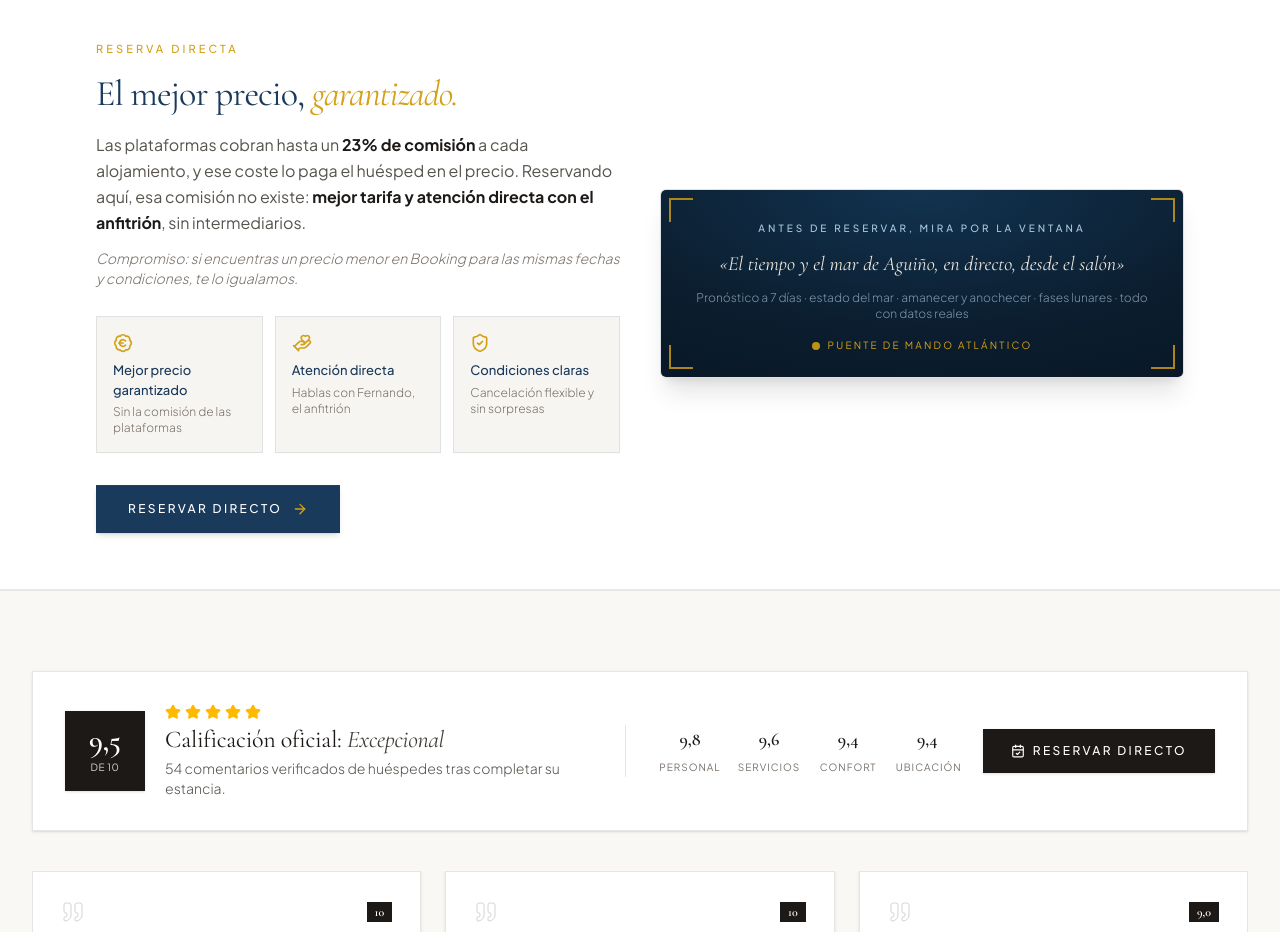
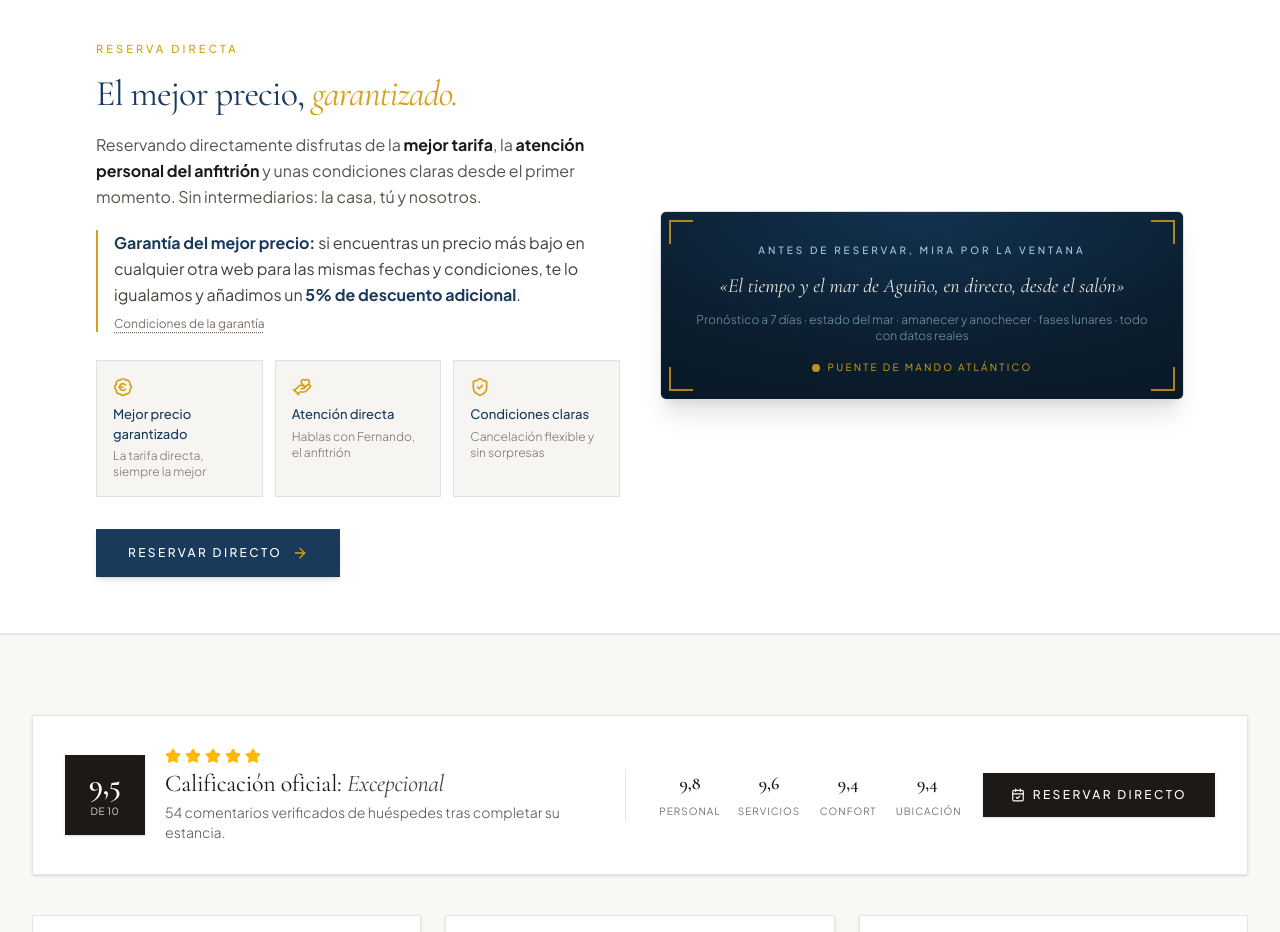
Before and after one commit to fmartinez31416/illas-atlanticas-web, a React (Vite) app: page / in a window 1280 px wide. Shown: the part 1040-1972 px from the top of the page. Built offline with nearby package versions, Linux system fonts and the light colour scheme; no server answers.

Commit message:
fix: sección reserva directa en tono positivo — fuera comisiones/OTAs, solo garantía de mejor precio con condiciones creíbles

```diff
--- a/src/components/DirectBookingSection.tsx
+++ b/src/components/DirectBookingSection.tsx
@@ -20,21 +20,37 @@ export function DirectBookingSection({ onOpenBooking }: DirectBookingSectionProp
                 El mejor precio, <span className="italic text-[#D4A017]">garantizado.</span>
               </h2>
               <p className="text-stone-600 mt-4 leading-relaxed max-w-xl">
-                Las plataformas cobran hasta un <strong className="text-stone-900">23% de comisión</strong> a cada
-                alojamiento, y ese coste lo paga el huésped en el precio. Reservando aquí, esa comisión
-                no existe: <strong className="text-stone-900">mejor tarifa y atención directa con el anfitrión</strong>,
-                sin intermediarios.
+                Reservando directamente disfrutas de la <strong className="text-stone-900">mejor tarifa</strong>,
+                la <strong className="text-stone-900">atención personal del anfitrión</strong> y unas
+                condiciones claras desde el primer momento. Sin intermediarios: la casa, tú y nosotros.
               </p>
-              <p className="text-sm text-stone-500 mt-3 font-light italic">
-                Compromiso: si encuentras un precio menor en Booking para las mismas fechas y condiciones,
-                te lo igualamos.
-              </p>
+
+              {/* Garantía del mejor precio */}
+              <div className="mt-5 border-l-2 border-[#D4A017] pl-4">
+                <p className="text-stone-700 leading-relaxed">
+                  <strong className="text-[#1A3A5C]">Garantía del mejor precio:</strong> si encuentras un
+                  precio más bajo en cualquier otra web para las mismas fechas y condiciones, te lo
+                  igualamos y añadimos un <strong className="text-[#1A3A5C]">5% de descuento adicional</strong>.
+                </p>
+                <details className="mt-2 group">
+                  <summary className="text-xs text-stone-500 underline decoration-dotted underline-offset-4 cursor-pointer hover:text-[#1A3A5C] transition-colors list-none">
+                    Condiciones de la garantía
+                  </summary>
+                  <ul className="mt-3 space-y-1.5 text-xs text-stone-500 font-light leading-relaxed">
+                    <li>• Mismo alojamiento, mismas fechas y mismo número de huéspedes.</li>
+                    <li>• Mismas condiciones de reserva y cancelación.</li>
+                    <li>• Precio público y reservable en el momento de la comparación (quedan fuera errores manifiestos, tarifas de puntos o programas cerrados).</li>
+                    <li>• Solicítala dentro de las 24 h siguientes a tu reserva directa, antes de la llegada.</li>
+                    <li>• La diferencia se aplica sobre el precio total de la estancia.</li>
+                  </ul>
+                </details>
+              </div>
 
               <div className="grid grid-cols-1 sm:grid-cols-3 gap-3 mt-7">
                 <div className="border border-[#1A3A5C]/10 bg-[#EBE6DD]/40 p-4">
                   <BadgeEuro className="w-5 h-5 text-[#D4A017] mb-2" />
                   <p className="text-[13px] font-medium text-[#1A3A5C]">Mejor precio garantizado</p>
-                  <p className="text-xs text-stone-500 mt-1 font-light">Sin la comisión de las plataformas</p>
+                  <p className="text-xs text-stone-500 mt-1 font-light">La tarifa directa, siempre la mejor</p>
                 </div>
                 <div className="border border-[#1A3A5C]/10 bg-[#EBE6DD]/40 p-4">
                   <HandHeart className="w-5 h-5 text-[#D4A017] mb-2" />
```
